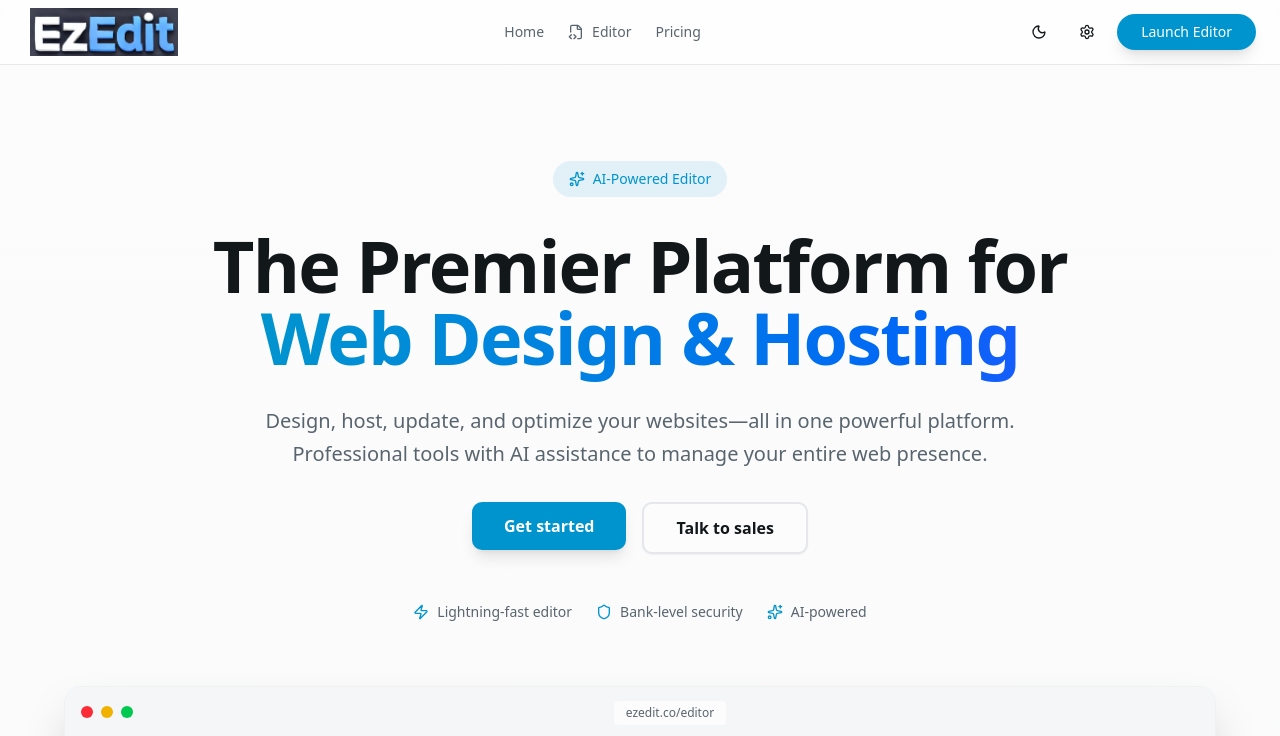
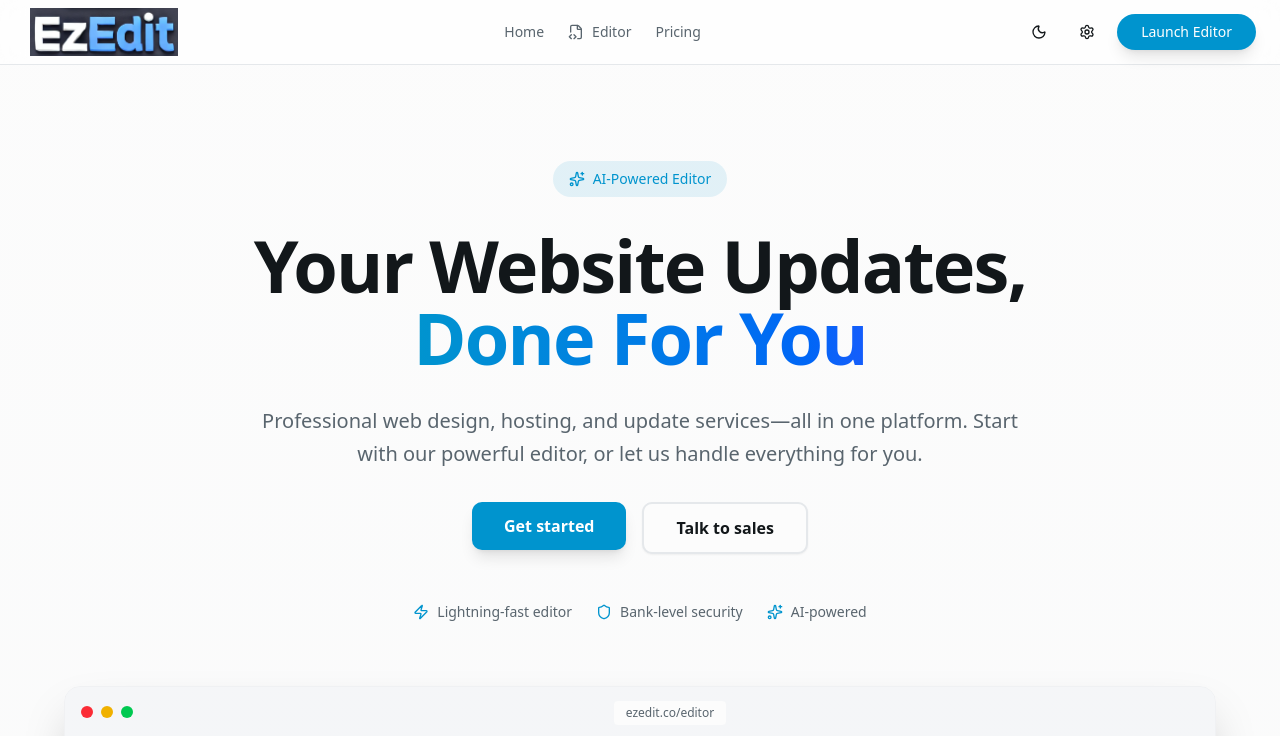
Before and after one commit to Swimhack/ezEdit2025, a Next.js app: page / in a window 1280 px wide. Shown: the top 736 px of the page. Built offline with nearby package versions, Linux system fonts and the light colour scheme.

Commit message:
Update homepage messaging to emphasize managed services

```diff
--- a/components/marketing/Hero.tsx
+++ b/components/marketing/Hero.tsx
@@ -30,10 +30,10 @@ export function Hero() {
             transition={{ duration: 0.5 }}
             className="text-5xl md:text-6xl lg:text-7xl font-bold tracking-tight"
           >
-            The Premier Platform for
+            Your Website Updates,
             <br />
             <span className="bg-gradient-to-r from-primary to-blue-600 bg-clip-text text-transparent">
-              Web Design & Hosting
+              Done For You
             </span>
           </motion.h1>
 
@@ -44,8 +44,8 @@ export function Hero() {
             transition={{ duration: 0.5, delay: 0.1 }}
             className="text-lg md:text-xl text-muted-foreground leading-relaxed max-w-3xl mx-auto"
           >
-            Design, host, update, and optimize your websites—all in one powerful platform.
-            Professional tools with AI assistance to manage your entire web presence.
+            Professional web design, hosting, and update services—all in one platform.
+            Start with our powerful editor, or let us handle everything for you.
           </motion.p>
 
           {/* CTA Buttons */}
```
